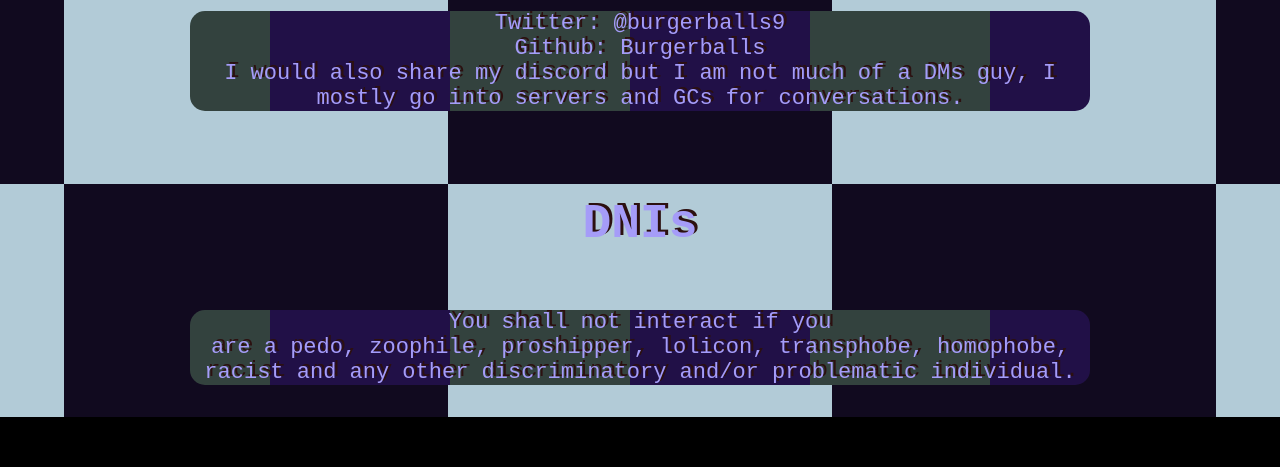
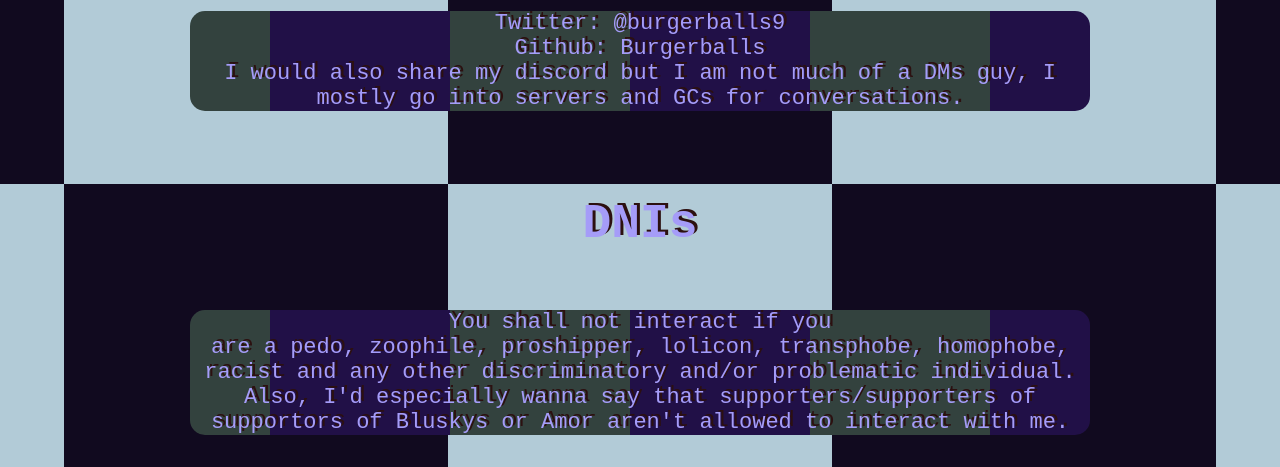
Before and after one commit to Burgerballs/burgerballs.github.io, a plain HTML site: page index.html in a window 1280 px wide. Shown: the part 584-1051 px from the top of the page. Before the commit the page ends 1001 px from the top, so only its background shows below. Drawn offline with Linux system fonts and the light colour scheme.

Commit message:
Amor is coming

```diff
--- a/index.html
+++ b/index.html
@@ -78,5 +78,5 @@ body {
 <div id="page">Twitter: @burgerballs9<br/>Github: Burgerballs<br/>I would also share my discord but I am not much of a DMs guy, I mostly go into servers and GCs for conversations.</div>
 <br/><br/> <h1>DNIs</h1>
 <br/>
-<div id="page">You shall not interact if you<br/>are a pedo, zoophile, proshipper, lolicon, transphobe, homophobe, racist and any other discriminatory and/or problematic individual.</div>
+<div id="page">You shall not interact if you<br/>are a pedo, zoophile, proshipper, lolicon, transphobe, homophobe, racist and any other discriminatory and/or problematic individual.<br/>Also, I'd especially wanna say that supporters/supporters of supportors of Bluskys or Amor aren't allowed to interact with me.</div>
 </body>
```
